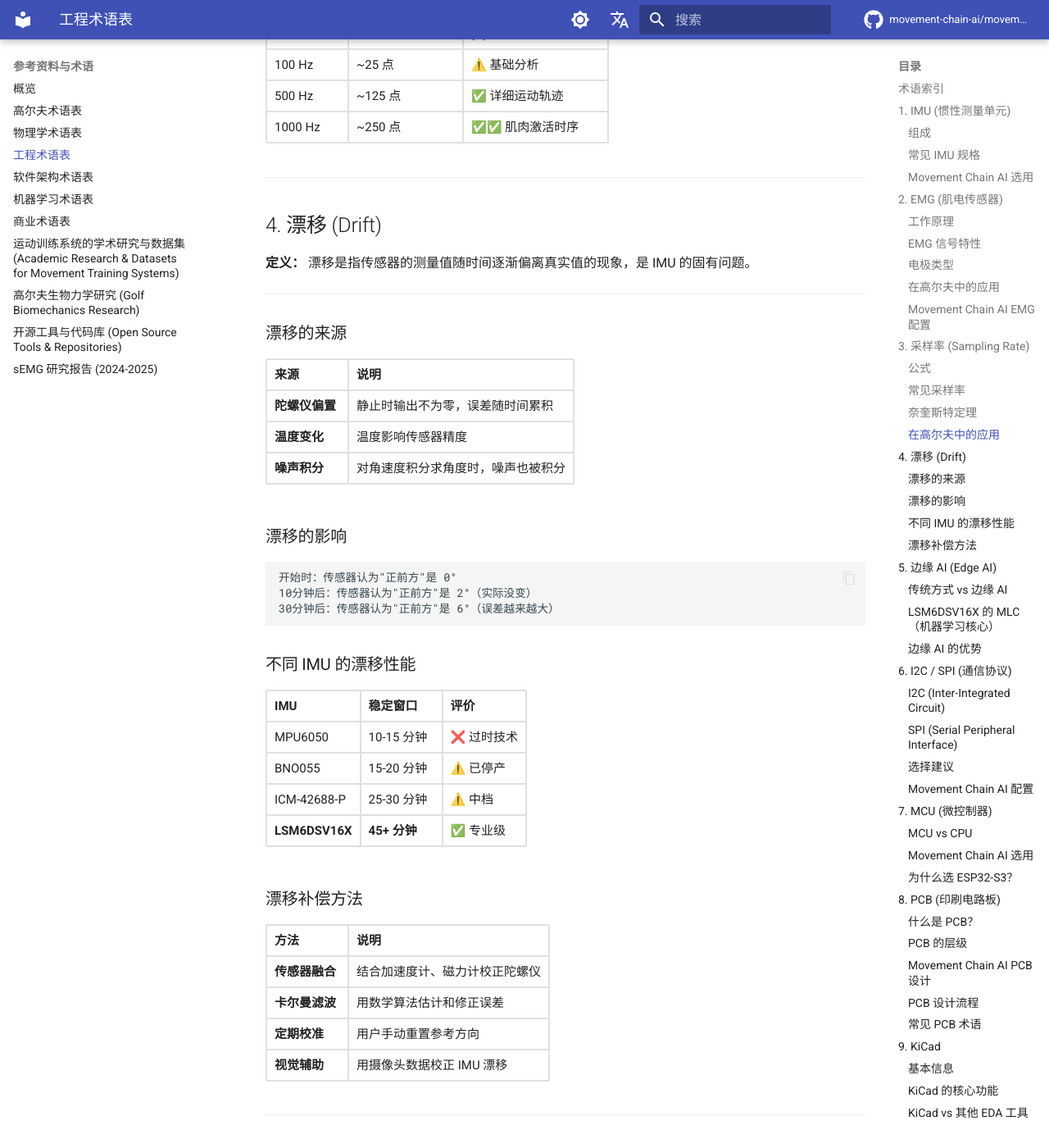
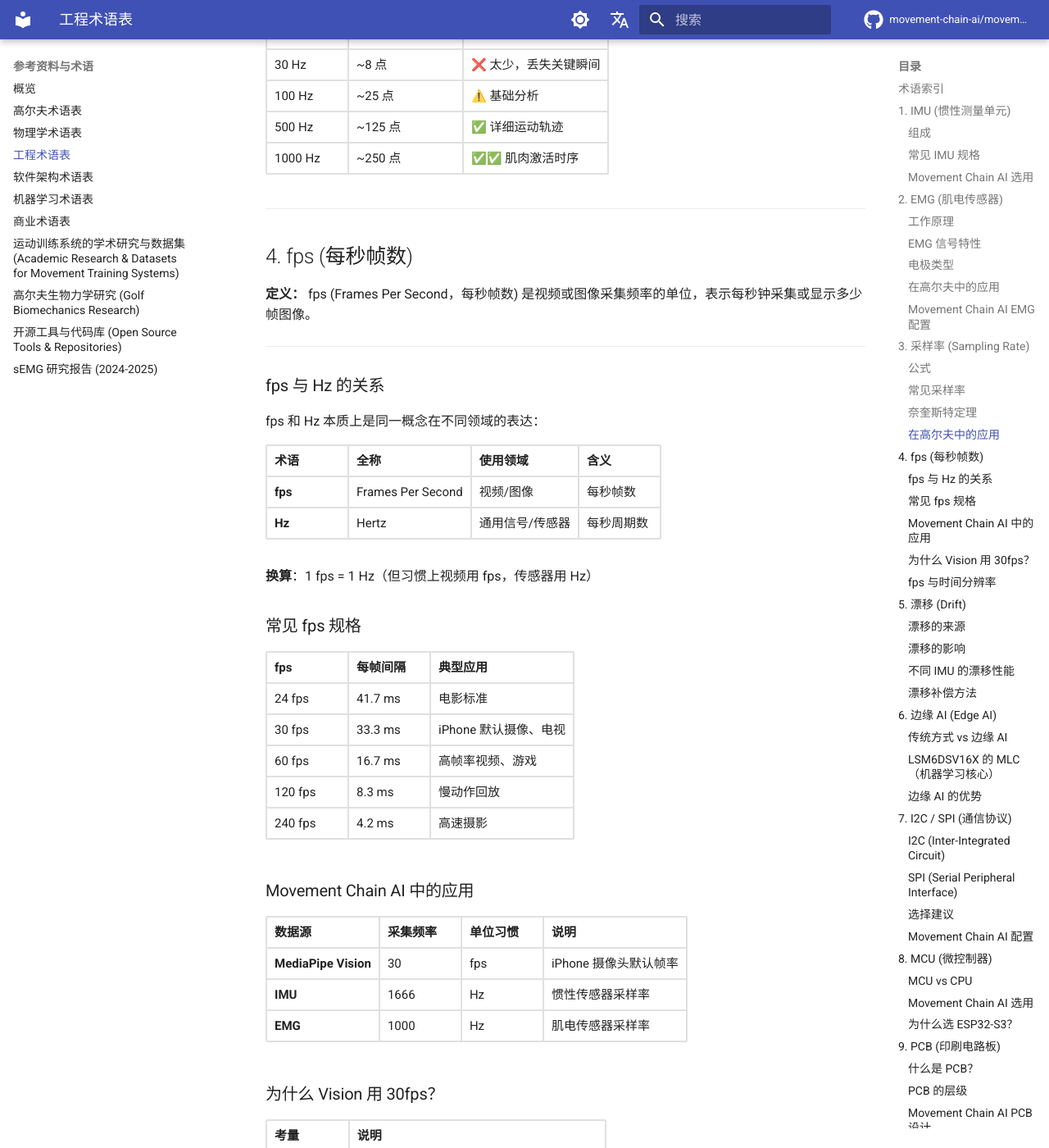
Before and after one commit to movement-chain-ai/movement-chain-docs, an MkDocs documentation site: the page built from docs/zh/reference/engineering-glossary.md, in a window 1280 px wide and 1400 px high, scrolled down 5124 px. Shown: the whole window at 82% size. Built offline with MkDocs 1.6.1 and Material for MkDocs 9.7.7, drawn with Linux system fonts in a browser that asks for light colours; comment, search, counter and statistics services are not loaded; the version menu is left out; some of the changed text lies outside the part shown.

Commit message:
docs: add fps term to engineering glossary with cross-reference
- Add §4 fps (Frames Per Second) definition to engineering-glossary.md
- Update section numbering (4→11 adjusted)
- Link 30fps in data-pipeline-and-ai.md to glossary term

🤖 Generated with [Claude Code](https://claude.com/claude-code)

Co-Authored-By: Claude Opus 4.5 <noreply@anthropic.com>

```diff
--- a/docs/zh/reference/engineering-glossary.md
+++ b/docs/zh/reference/engineering-glossary.md
@@ -11,13 +11,14 @@
 | 1 | [IMU](#1-imu-惯性测量单元) | Inertial Measurement Unit | 惯性测量单元，包含加速度计和陀螺仪 |
 | 2 | [EMG](#2-emg-肌电传感器) | Electromyography | 肌电传感器，测量肌肉电活动 |
 | 3 | [采样率](#3-采样率-sampling-rate) | Sampling Rate | 传感器每秒采集数据的次数，单位 Hz |
-| 4 | [漂移](#4-漂移-drift) | Drift | 传感器随时间累积的测量误差 |
-| 5 | [边缘 AI](#5-边缘-ai-edge-ai) | Edge AI | 在设备端直接运行 AI 推理 |
-| 6 | [I2C / SPI](#6-i2c--spi-通信协议) | Communication Protocols | 芯片间的通信协议 |
-| 7 | [MCU](#7-mcu-微控制器) | Microcontroller Unit | 微控制器，嵌入式系统的"大脑" |
-| 8 | [PCB](#8-pcb-印刷电路板) | Printed Circuit Board | 印刷电路板，电子元件的物理载体 |
-| 9 | [KiCad](#9-kicad) | KiCad | 开源 EDA 软件，用于 PCB 设计 |
-| 10 | [BLE 抖动](#10-ble-抖动-ble-jitter) | BLE Jitter | 蓝牙低功耗传输的时间不确定性，15-30ms |
+| 4 | [fps](#4-fps-每秒帧数) | Frames Per Second | 视频/图像每秒采集的帧数 |
+| 5 | [漂移](#5-漂移-drift) | Drift | 传感器随时间累积的测量误差 |
+| 6 | [边缘 AI](#6-边缘-ai-edge-ai) | Edge AI | 在设备端直接运行 AI 推理 |
+| 7 | [I2C / SPI](#7-i2c--spi-通信协议) | Communication Protocols | 芯片间的通信协议 |
+| 8 | [MCU](#8-mcu-微控制器) | Microcontroller Unit | 微控制器，嵌入式系统的"大脑" |
+| 9 | [PCB](#9-pcb-印刷电路板) | Printed Circuit Board | 印刷电路板，电子元件的物理载体 |
+| 10 | [KiCad](#10-kicad) | KiCad | 开源 EDA 软件，用于 PCB 设计 |
+| 11 | [BLE 抖动](#11-ble-抖动-ble-jitter) | BLE Jitter | 蓝牙低功耗传输的时间不确定性，15-30ms |
 
 ---
 
@@ -189,7 +190,68 @@ $$
 
 ---
 
-## 4. 漂移 (Drift) {#4-漂移-drift}
+## 4. fps (每秒帧数) {#4-fps-每秒帧数}
+
+**定义：** fps (Frames Per Second，每秒帧数) 是视频或图像采集频率的单位，表示每秒钟采集或显示多少帧图像。
+
+---
+
+### fps 与 Hz 的关系
+
+fps 和 Hz 本质上是同一概念在不同领域的表达：
+
+| 术语 | 全称 | 使用领域 | 含义 |
+|------|------|----------|------|
+| **fps** | Frames Per Second | 视频/图像 | 每秒帧数 |
+| **Hz** | Hertz | 通用信号/传感器 | 每秒周期数 |
+
+**换算**：1 fps = 1 Hz（但习惯上视频用 fps，传感器用 Hz）
+
+### 常见 fps 规格
+
+| fps | 每帧间隔 | 典型应用 |
+|-----|----------|----------|
+| 24 fps | 41.7 ms | 电影标准 |
+| 30 fps | 33.3 ms | iPhone 默认摄像、电视 |
+| 60 fps | 16.7 ms | 高帧率视频、游戏 |
+| 120 fps | 8.3 ms | 慢动作回放 |
+| 240 fps | 4.2 ms | 高速摄影 |
+
+### Movement Chain AI 中的应用
+
+| 数据源 | 采集频率 | 单位习惯 | 说明 |
+|--------|----------|----------|------|
+| **MediaPipe Vision** | 30 | fps | iPhone 摄像头默认帧率 |
+| **IMU** | 1666 | Hz | 惯性传感器采样率 |
+| **EMG** | 1000 | Hz | 肌电传感器采样率 |
+
+### 为什么 Vision 用 30fps？
+
+| 考量 | 说明 |
+|------|------|
+| **iPhone 默认** | 大多数 iPhone 摄像头默认 30fps |
+| **够用** | 完整挥杆 1-1.5 秒 = 30-45 帧，足以分析姿态 |
+| **计算负担** | 更高帧率需要更多 GPU/CPU 资源 |
+| **存储成本** | 60fps 文件大小翻倍 |
+
+### fps 与时间分辨率
+
+fps 决定了能分辨的**最短时间间隔**：
+
+| fps | 时间分辨率 | 能捕捉 |
+|-----|-----------|--------|
+| 30 fps | 33.3 ms | 姿态变化、关节角度 |
+| 60 fps | 16.7 ms | 更细腻的动作过渡 |
+| 240 fps | 4.2 ms | 击球瞬间细节 |
+
+!!! info "为什么 IMU 用 Hz 而不是 fps？"
+    fps 专指**图像帧**，而 IMU 输出的是**数值数据**（加速度、角速度），所以用 Hz 表示采样率更准确。
+
+> 详见：[数据流与反馈 §1.2](../design/architecture/data-pipeline-and-ai.md#1-时间对齐数据结构) — MediaPipe Vision 30fps 数据采集
+
+---
+
+## 5. 漂移 (Drift) {#5-漂移-drift}
 
 **定义：** 漂移是指传感器的测量值随时间逐渐偏离真实值的现象，是 IMU 的固有问题。
 
@@ -267,7 +329,7 @@ LSM6DSV16X 内置 MLC，可以在芯片内部直接进行运动分类：
 
 ---
 
-## 6. I2C / SPI (通信协议) {#6-i2c--spi-通信协议}
+## 7. I2C / SPI (通信协议) {#7-i2c--spi-通信协议}
 
 **定义：** I2C 和 SPI 是两种常用的芯片间串行通信协议，用于 MCU 与传感器之间的数据传输。
 
@@ -311,7 +373,7 @@ LSM6DSV16X 内置 MLC，可以在芯片内部直接进行运动分类：
 
 ---
 
-## 7. MCU (微控制器) {#7-mcu-微控制器}
+## 8. MCU (微控制器) {#8-mcu-微控制器}
 
 **定义：** MCU (Microcontroller Unit) 是嵌入式系统的核心处理器，集成了 CPU、内存、外设接口于一体。
 
```
Also changed, not shown: other parts of docs/zh/reference/engineering-glossary.md (+4 -4 lines), docs/zh/design/architecture/data-pipeline-and-ai.md (+16 -22 lines).
